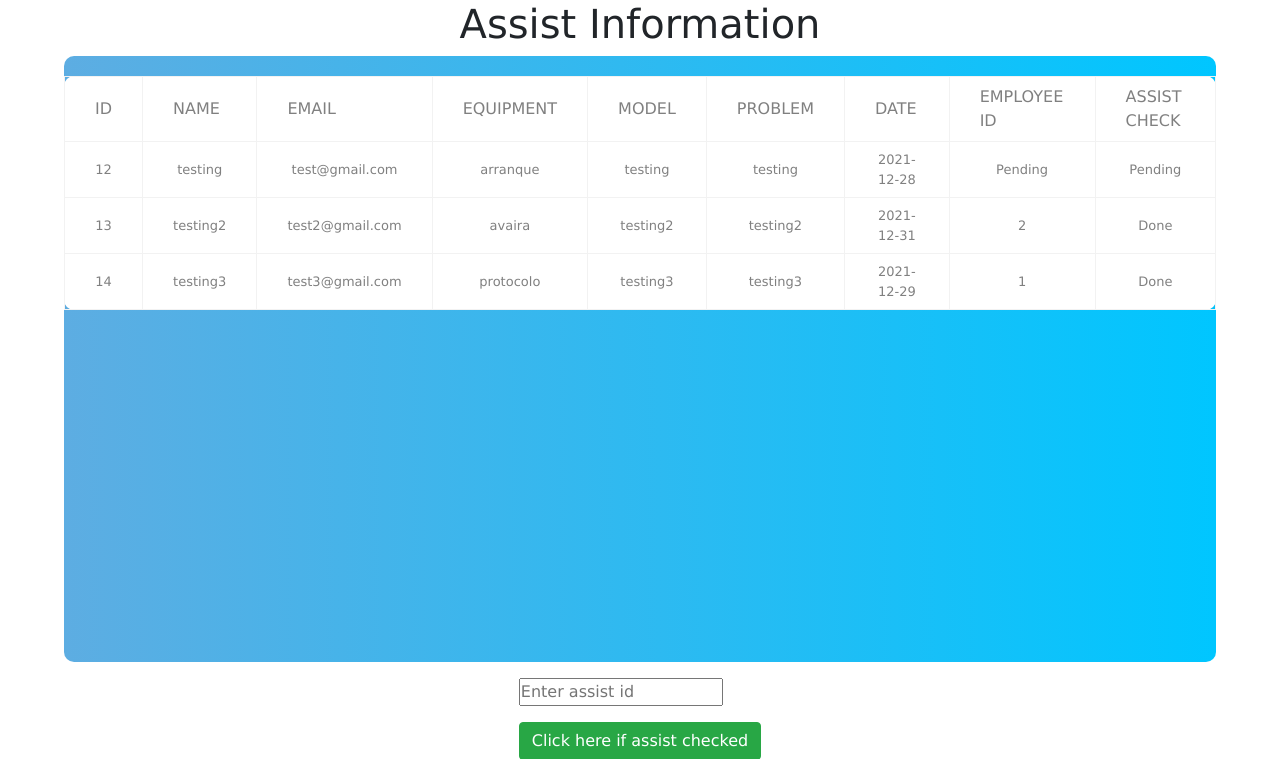
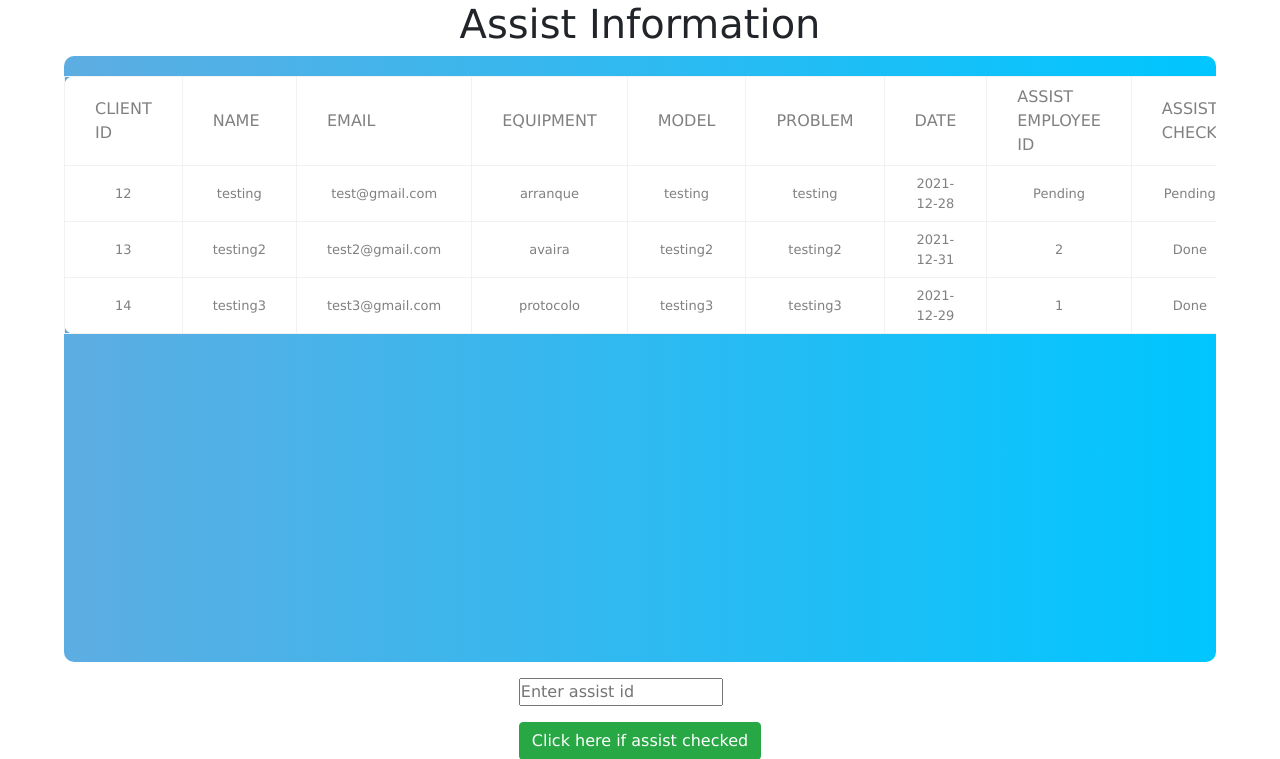
Before and after one commit to AlwaysBlue-dev/fiverr-project3, a PHP site: page /employee.php in a window 1280 px wide. Shown: the part 56-815 px from the top of the page. Run offline with PHP 8.4, Linux system fonts and the light colour scheme; data comes from the database, SQL or seed files in the repository; some libraries are stand-ins or nearby versions.

Commit message:
minor changes

```diff
--- a/employee.php
+++ b/employee.php
@@ -26,14 +26,14 @@
                 <table>
                     <thead>
                         <tr>
-                            <th>Id</th>
+                            <th>Client Id</th>
                             <th>Name</th>
                             <th>Email</th>
                             <th>Equipment</th>
                             <th>Model</th>
                             <th>Problem</th>
                             <th>Date</th>
-                            <th>Employee ID</th>
+                            <th>Assist Employee ID</th>
                             <th>Assist Check</th>
                         </tr>
                     </thead>
```
